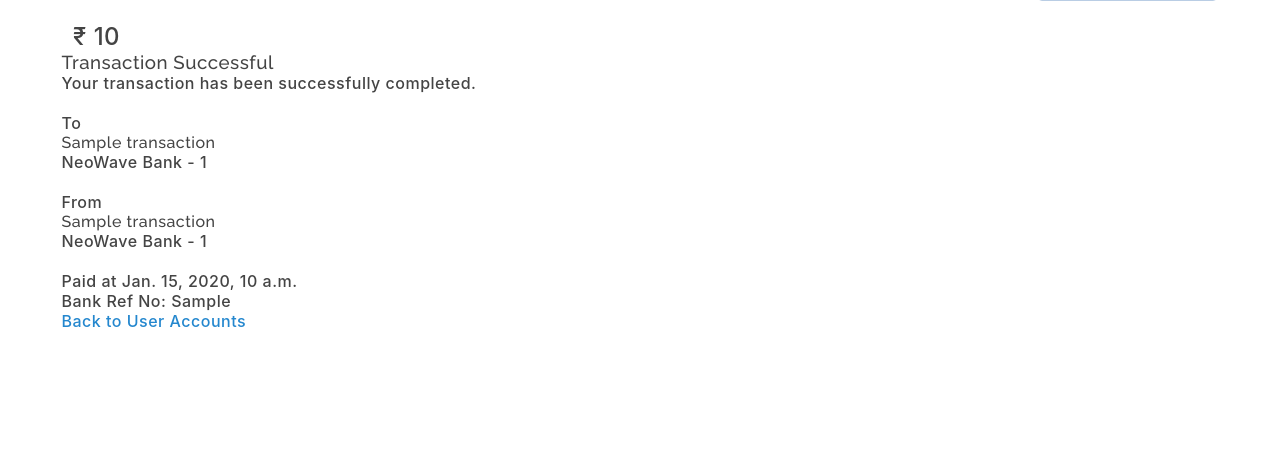
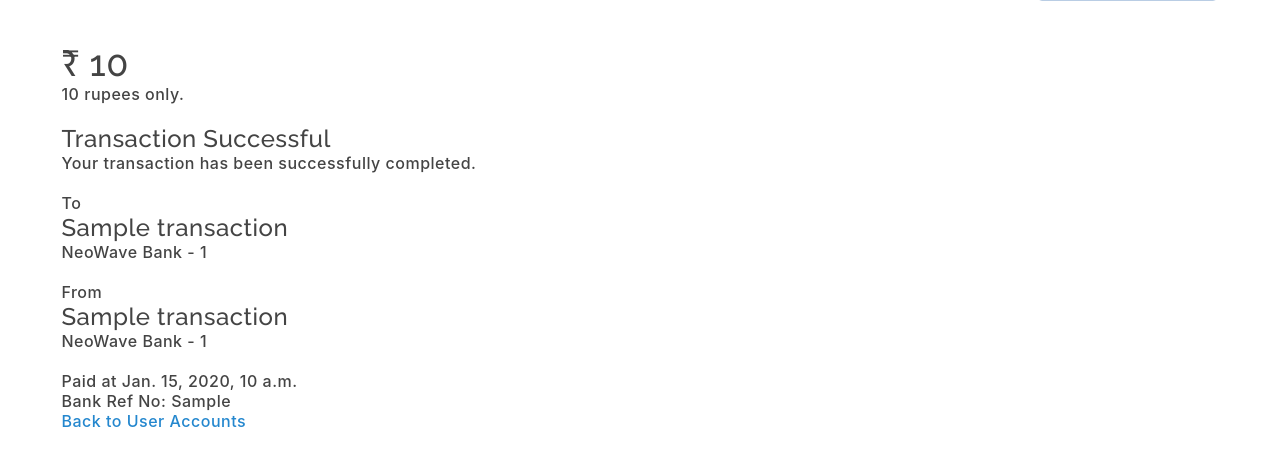
Before and after one commit to thepritamshaw/onlinebankingsystem, a Django app: template templates/transaction_success.html in a window 1280 px wide. Shown: the part 69-535 px from the top of the page. Run offline with Django 3.2, Linux system fonts and the light colour scheme; the template is opened without the code that fills it: most values are stand-ins (such as "Sample title", 1, 10 or a date in 2020).

Commit message:
layout improve

```diff
--- a/onlinebankingsystem/settings.py
+++ b/onlinebankingsystem/settings.py
@@ -24,9 +24,9 @@ BASE_DIR = Path(__file__).resolve().parent.parent
 SECRET_KEY = 'django-insecure--+^-cj&-)p&*34j*5al54d_-ffj^@deeax!1mh1r_538gfwn()'
 
 # SECURITY WARNING: don't run with debug turned on in production!
-DEBUG = False
+DEBUG = True
 
-ALLOWED_HOSTS = ['*']
+ALLOWED_HOSTS = []
 
 
 # Application definition
--- a/templates/transaction_success.html
+++ b/templates/transaction_success.html
@@ -6,9 +6,11 @@
 
     {% block stylecontent %}
         <style>
-			.amount_rs {
-				display: flex;
-				align-items: center;
+            h4 {
+                font-size: 150%;
+            }
+	    h1 {
+		font-size: 225%;
 	    }
         </style>
     {% endblock %}
@@ -18,8 +20,11 @@
     <section>
         <div class="container">
             <div class="content">
-				<h1><span class="amount_rs">₹ {{ transaction.amount }}</span></h1>
-				<h3>Transaction Successful</h3>
+		<br>
+                <h1>₹ {{ transaction.amount }}</h1>
+                <p>{{ amount_in_words }} rupees only.</p>
+                <br>
+                <h4>Transaction Successful</h4>
                 <p>Your transaction has been successfully completed.</p>
                 <br>
                 <p>To</p>
```
Also changed, not shown: neowave/views.py (+11 -1 lines), db.sqlite3. Lines whose indentation alone changed are shown as unchanged.
